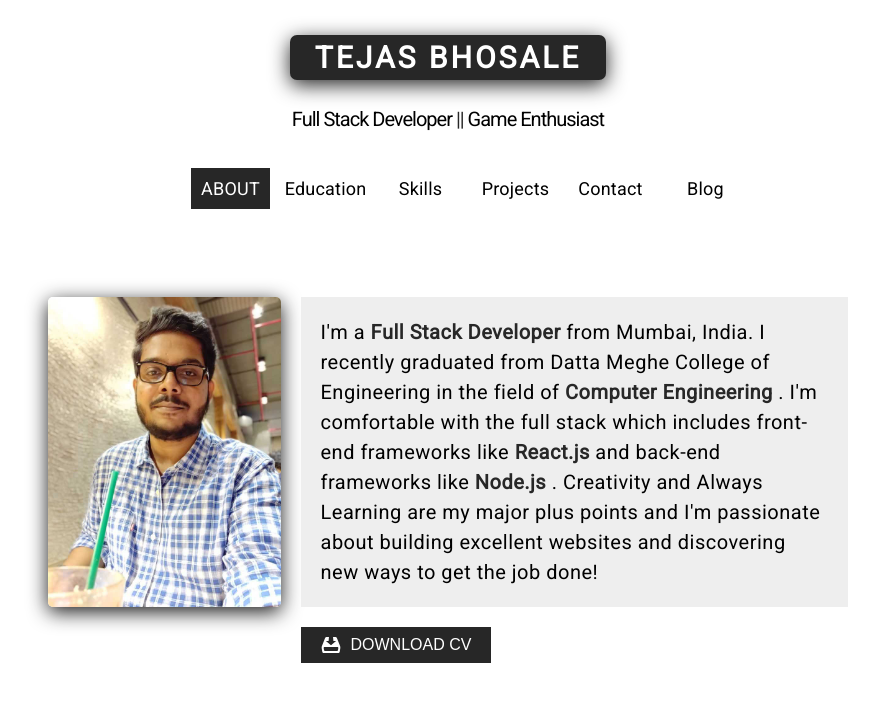
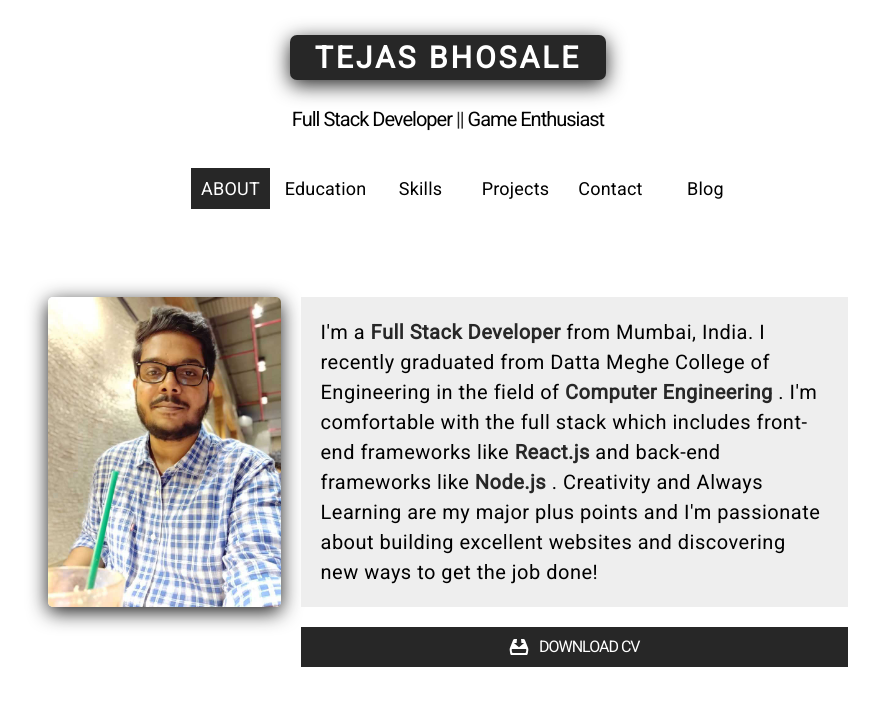
Before and after one commit to bhosaleT/my-portfolio-react, a React (Create React App) app: page / in a window 1280 px wide. Shown: the top 706 px of the page, without its empty margins (192-1071 px from the left). Built offline with nearby package versions, Linux system fonts and the light colour scheme.

Commit message:
updated about component now able to download resume

```diff
--- a/src/components/About.js
+++ b/src/components/About.js
@@ -4,7 +4,7 @@ const About = () => (
   <div className="about">
     <img
       className="profile-image"
-      src={require('../images/me.png')}
+      src={require("../images/me.png")}
       alt="Tejas-Bhosale"
     />
     <div className="about__text">
@@ -19,9 +19,15 @@ const About = () => (
         Learning are my major plus points and I'm passionate about building
         excellent websites and discovering new ways to get the job done!
       </p>
-      <button className="button">
-      <img className="button-download" src={require('../images/svg/install.svg')} alt="download button"/>
-      DOWNLOAD CV</button>
+
+      <a className="button" href={require("../resume/resume.pdf")} download>
+        <img
+          className="button-download"
+          src={require("../images/svg/install.svg")}
+          alt="download button"
+        />
+        DOWNLOAD CV{" "}
+      </a>
     </div>
   </div>
 );
--- a/src/components/App.js
+++ b/src/components/App.js
@@ -8,7 +8,6 @@ import Contact from "./Contact";
 import Education from "./Education";
 import Projects from "./Projects";
 import Skills from "./Skills";
-import Footer from "./Footer";
 
 class App extends Component {
   state = {
--- a/src/components/Contact.js
+++ b/src/components/Contact.js
@@ -142,34 +142,32 @@ class Contact extends React.Component {
   };
 
   render() {
-    return (
-      <div className="contact">
+    return <div className="contact">
         <div id="map" />
 
         <ul className="contact-list">
           <li className="contact-item">
-            <a href="">
-              <img src={require("../images/svg/mail.svg")} alt="" />
+            <a href="https://mail.google.com/mail/?view=cm&fs=1&to=bhosaletejas93@gmail.com" target="_blank" rel="noopener noreferrer">
+              <img src={require("../images/svg/mail.svg")} alt="Mail" />
             </a>
           </li>
           <li className="contact-item">
-            <a href="">
-              <img src={require("../images/svg/github.svg")} alt="" />
+            <a href="https://github.com/bhosaleT" target="_blank" rel="noopener noreferrer">
+              <img src={require("../images/svg/github.svg")} alt="Github" />
             </a>
           </li>
           <li className="contact-item">
-            <a href="">
-              <img src={require("../images/svg/linkedin.svg")} alt="" />
+          <a href="https://www.linkedin.com/in/tejas-bhosale/" target="_blank" rel="noopener noreferrer">
+              <img src={require("../images/svg/linkedin.svg")} alt="Linkedin" />
             </a>
           </li>
           <li className="contact-item">
-            <a href="">
-              <img src={require("../images/svg/instagram.svg")} alt="" />
+            <a href="" target="_blank" rel="noopener noreferrer">
+              <img src={require("../images/svg/instagram.svg")} alt="Instagram" />
             </a>
           </li>
         </ul>
-      </div>
-    );
+      </div>;
   }
 }
 
```
Also changed, not shown: 1 other file (tests, documents, lock files or other folders).
